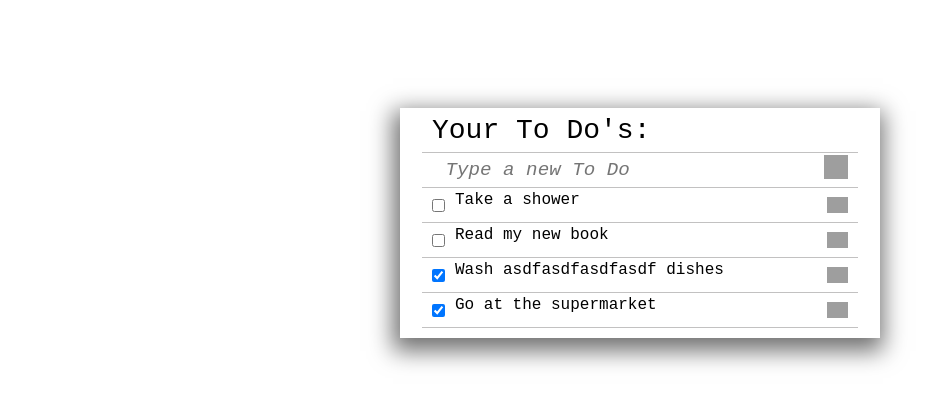
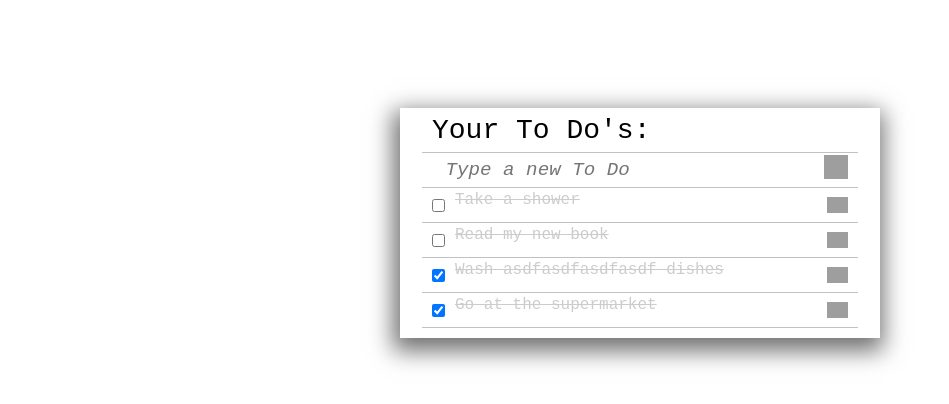
Before and after one commit to carlos-ssh/todos, a website built with webpack: page src/index.html in a window 1280 px wide. Shown: the part 124-528 px from the top of the page, without its empty margins (0-949 px from the left). Built offline with nearby package versions, Linux system fonts and the light colour scheme; grey boxes are pictures that could not be loaded.

Commit message:
Add style to completed tasks in the list.

```diff
--- a/src/style.css
+++ b/src/style.css
@@ -97,7 +97,7 @@ form img {
   border-bottom: 1px solid #000;
 }
 
-.line {
+.trought-line {
   text-decoration: line-through;
   color: #ccc;
 }
```
